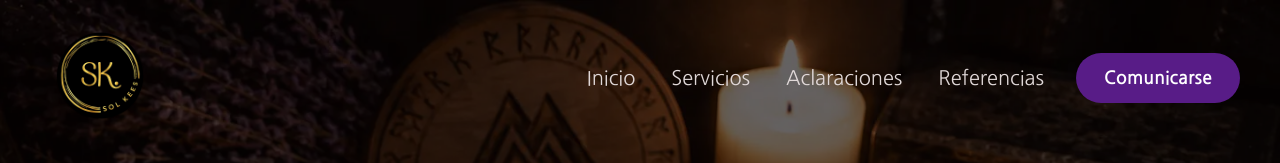
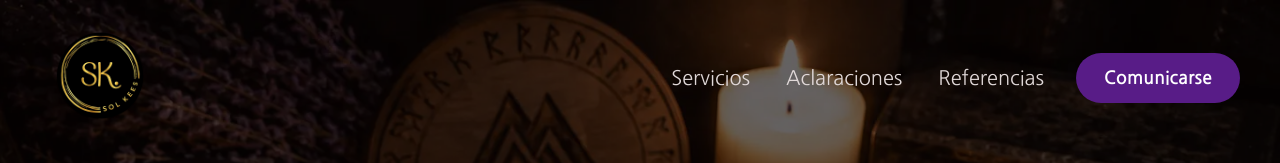
Before and after one commit to undevcode-ok/landing-sol-magia, a Next.js app: page / in a window 1280 px wide. Shown: the top 163 px of the page. Built offline with nearby package versions, Linux system fonts and the light colour scheme.

Commit message:
se modifico el nombre y direccion de los links del navbar

```diff
--- a/app/Navbar/data/navbar.data.ts
+++ b/app/Navbar/data/navbar.data.ts
@@ -6,9 +6,8 @@ export const logoData: LogoData = {
 };
 
 export const navLinks: NavLink[] = [
-  { label: "Inicio", href: "#hero" },
   { label: "Servicios", href: "#services" },
-  { label: "Aclaraciones", href: "#urgency" },
+  { label: "Aclaraciones", href: "#reed" },
   { label: "Referencias", href: "#references" },
 ];
 
--- a/app/Reed/index.tsx
+++ b/app/Reed/index.tsx
@@ -9,6 +9,7 @@ export const Reed = () => {
 
   return (
     <section
+    id="reed"
       className="
         relative
         -mt-px
```
